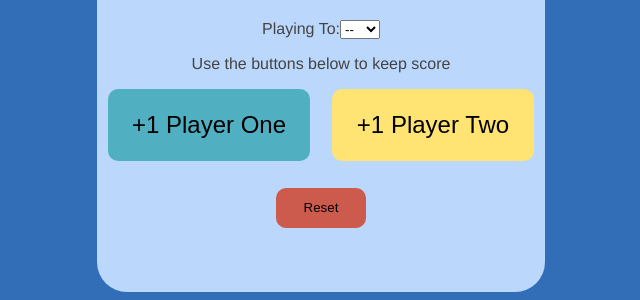
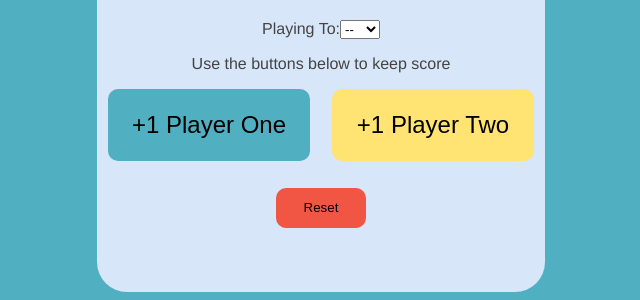
Before and after one commit to jasmyn2244/Frankenstein_Project_Of_Learning, a plain HTML site: page Score_Keeper/index.html in a window 1280 px wide. Shown: the part 536-836 px from the top of the page, without its empty margins (327-967 px from the left). Drawn offline with Linux system fonts and the light colour scheme.

Commit message:
Add new background color

```diff
--- a/Score_Keeper/styles.css
+++ b/Score_Keeper/styles.css
@@ -3,7 +3,7 @@ body {
   height: 100%;
   display: flex;
   justify-content: center;
-  background: rgb(50, 110, 183);
+  background: rgb(80, 176, 193);
   font-family: 'Franklin Gothic Medium', 'Arial Narrow', Arial, sans-serif;
   color: rgb(67, 67, 67);
 }
@@ -26,7 +26,7 @@ h1 {
   border-radius: 30px;
   /* padding: 5%; */
   padding-bottom: 5%;
-  background: rgb(187, 216, 252);
+  background: rgb(215, 230, 249);
 }
 
 h2 {
@@ -56,7 +56,7 @@ h2 {
 
 .reset {
   align-self: center;
-  background-color: rgb(204, 90, 77);
+  background-color: rgb(241, 86, 69);
   margin-top: 2em;
   width: 20%;
 
```
